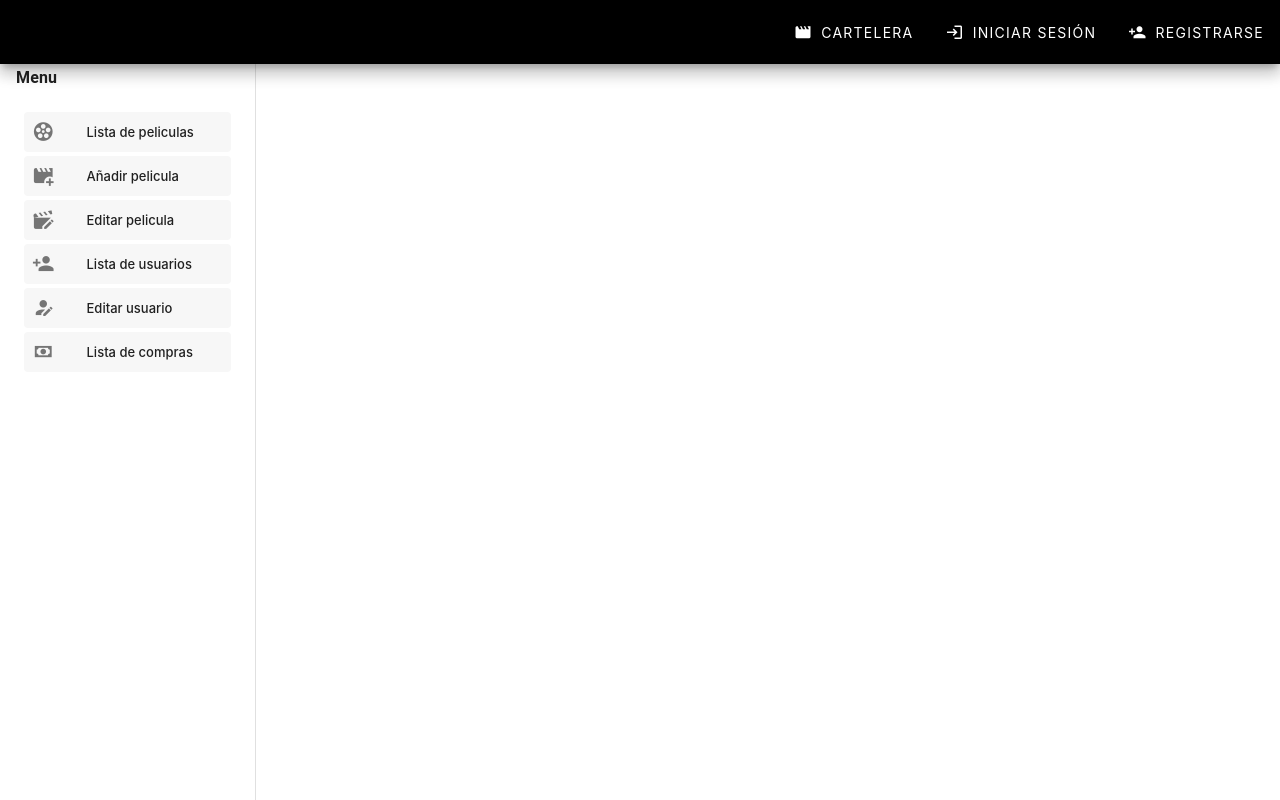
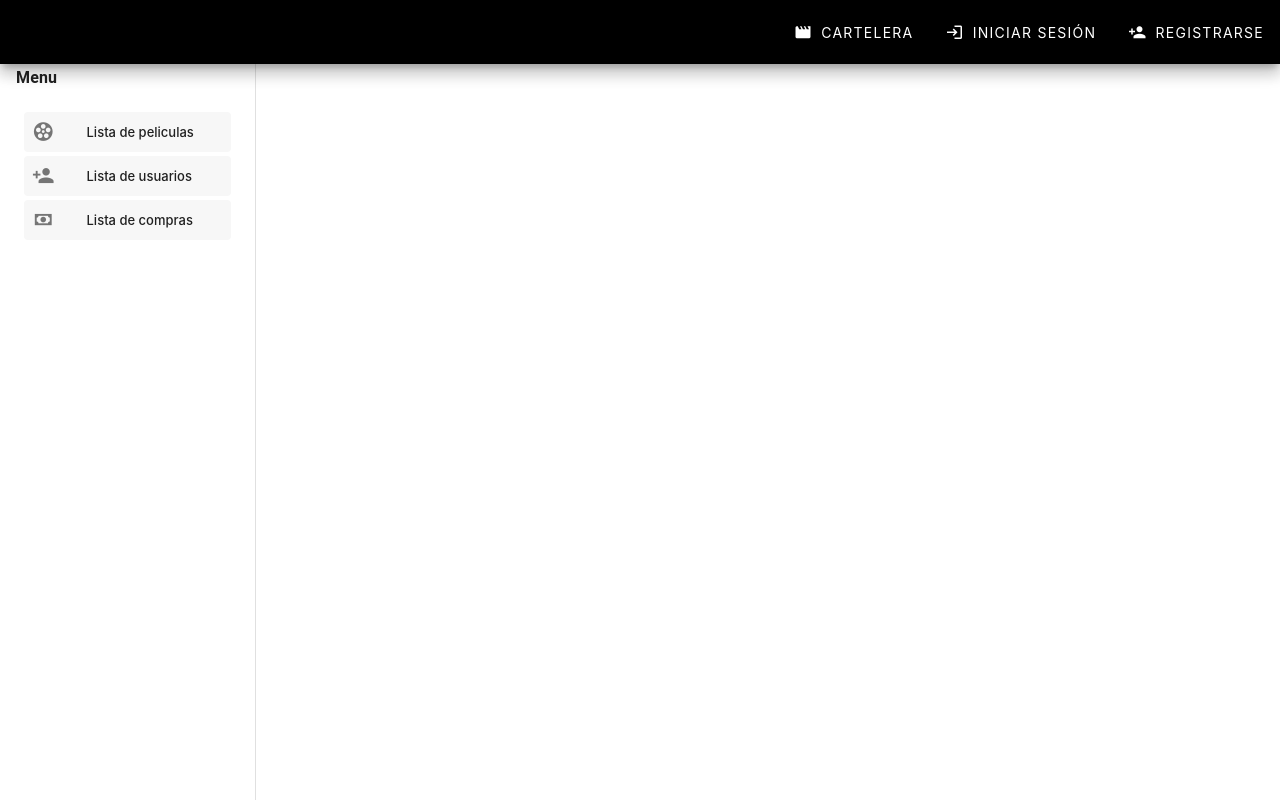
Before and after one commit to CorreaJose13/CinePlus, a Vue app in the folder front-end/: page /admin in a window 1280 px wide. Built offline with nearby package versions, Linux system fonts and the light colour scheme; the HTML template or start-up script is replaced by a standard one; what v-phone-input would draw is missing.

Commit message:
Update admin view

```diff
--- a/front-end/src/components/SideBar.vue
+++ b/front-end/src/components/SideBar.vue
@@ -8,24 +8,9 @@ const items = ref<{ path: string; icon: string; title: string }[]>([
     title: 'Lista de peliculas',
   },
   {
-    path: '/movies/add',
-    icon: 'mdi-movie-plus',
-    title: 'Añadir pelicula',
-  },
-  {
-    path: '/movies/edit',
-    icon: 'mdi-movie-open-edit',
-    title: 'Editar pelicula',
-  },
-  {
     path: '/users',
     icon: 'mdi-account-plus',
     title: 'Lista de usuarios',
-  },
-  {
-    path: '/users/edit',
-    icon: 'mdi-account-edit',
-    title: 'Editar usuario',
   },
   {
     path: '/purchases',
--- a/front-end/src/views/AdminView.vue
+++ b/front-end/src/views/AdminView.vue
@@ -1,7 +1,16 @@
 <script setup lang="ts">
-import SideBar from '@/components/SideBar.vue';
+import SideBar from '@/components/SideBar.vue'
 </script>
+
 <template>
-  <SideBar></SideBar>
-  <router-view></router-view>
+  <v-container class="d-flex ma-0 pa-0" max-width="100%">
+    <v-row no-gutters>
+      <v-col cols="12">
+        <v-sheet class="pa-0"> <SideBar /> </v-sheet>
+        <v-sheet class="pa-0 ml-2">
+          <router-view></router-view>
+        </v-sheet>
+      </v-col>
+    </v-row>
+  </v-container>
 </template>
```
